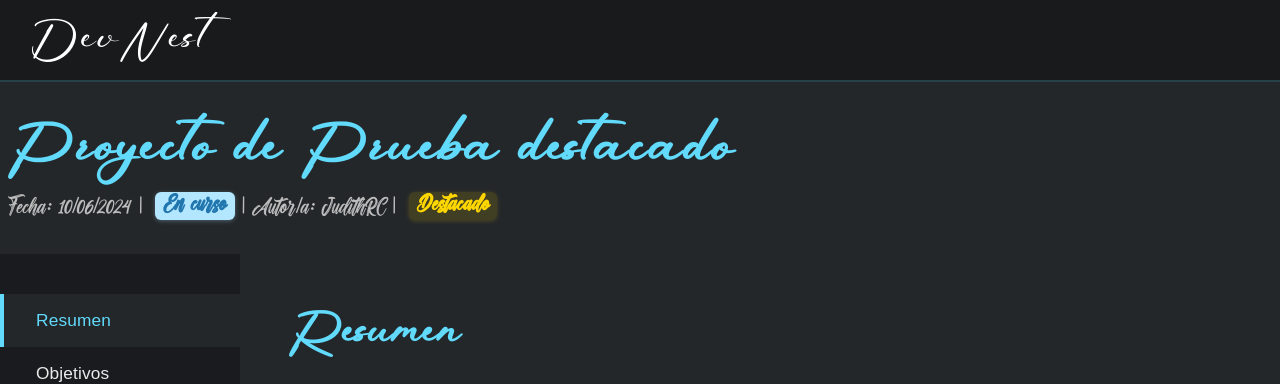
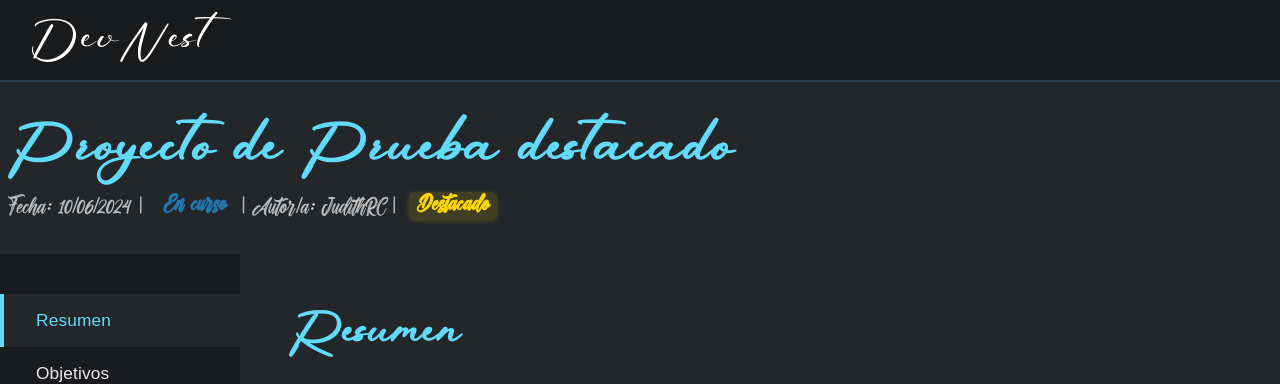
Before and after one commit to JudithRC/DevNet, a Jekyll site: the page built from _posts/2024-06-10-proyecto-destacado.md, in a window 1280 px wide. Shown: the top 384 px of the page. Built offline with Jekyll 4.4.1, drawn with Linux system fonts in a browser that asks for light colours; some web fonts are replaced.

Commit message:
Ajustes etiquetas y lógico de filtrado

```diff
--- a/assets/css/proyecto-docs.css
+++ b/assets/css/proyecto-docs.css
@@ -138,7 +138,7 @@
   position: relative;
   top: -2px;
 }
-.etiqueta-estado, .etiqueta-destacado {
+.etiqueta-estado {
   font-weight: bold;
   border-radius: 6px;
   padding: 1px 8px;
@@ -150,16 +150,15 @@
   vertical-align: middle;
   position: relative;
   top: -2px;
+  background: none;
 }
 .etiqueta-curso {
-  background: #b3e6ff;
   color: #2176ae;
-  box-shadow: 0 1px 4px #b3e6ff55;
+  box-shadow: none;
 }
 .etiqueta-completado {
-  background: #b6f5c6;
   color: #1e7d3a;
-  box-shadow: 0 1px 4px #b6f5c655;
+  box-shadow: none;
 }
 /* Layout de documentación de proyectos: navegación lateral y contenido dinámico */
 .proyecto-doc-main {
```
Also changed, not shown: index.md (+5 -4 lines).
